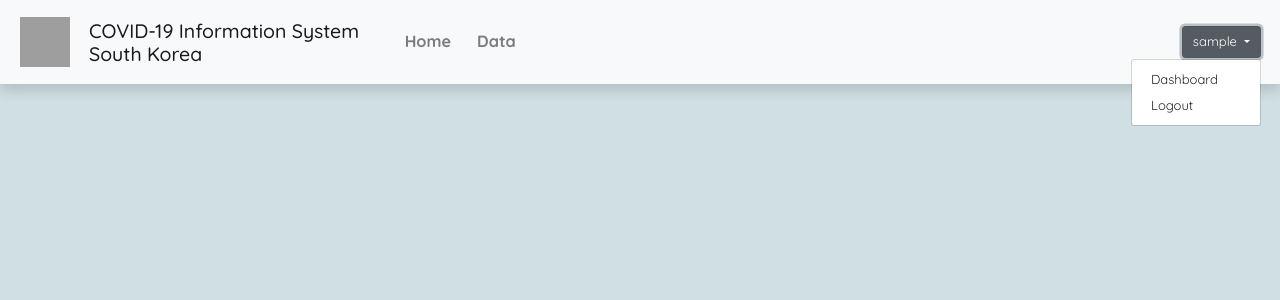
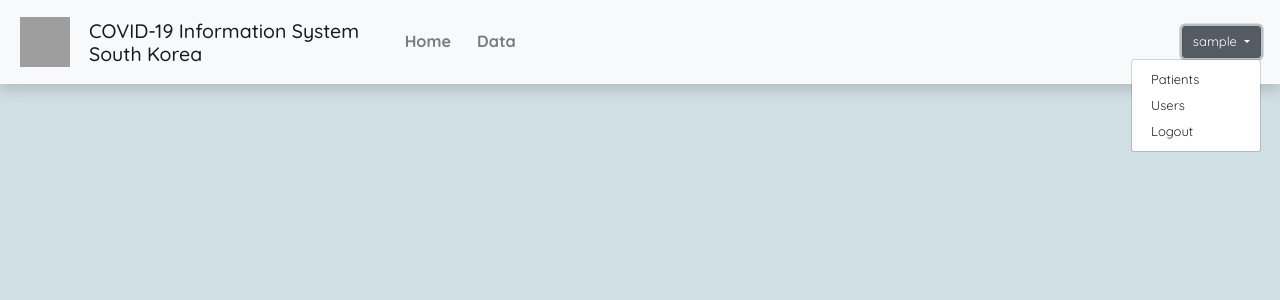
Before and after one commit to JuanAnthoniusKusjadi/TUBES-02-MANPRO, a PHP site: template app/views/templates/header.php in a window 1280 px wide, after a click on "sample". Shown: the top 300 px of the page. Run offline with PHP 8.4, Linux system fonts and the light colour scheme; the template is opened without the code that fills it: most values are stand-ins (such as "Sample title", 1, 10 or a date in 2020); some libraries are stand-ins or nearby versions; grey boxes are pictures that could not be loaded.

Commit message:
add navigation to admin-patient page trough dropdown

```diff
--- a/app/views/templates/header.php
+++ b/app/views/templates/header.php
@@ -37,7 +37,8 @@
                                 ' . $user_information['username'] . '
                             </button>
                             <div class="dropdown-menu dropdown-menu-right" aria-labelledby="dropdownMenuButton">
-                                <a class="dropdown-item" href="./admin">Dashboard</a>
+                                <a class="dropdown-item" href="./admin?page=patient&data=1">Patients</a>
+                                <a class="dropdown-item" href="./admin?page=user">Users</a>
                                 <a class="dropdown-item" href="./logout">Logout</a>
                             </div>
                         </div>
```
